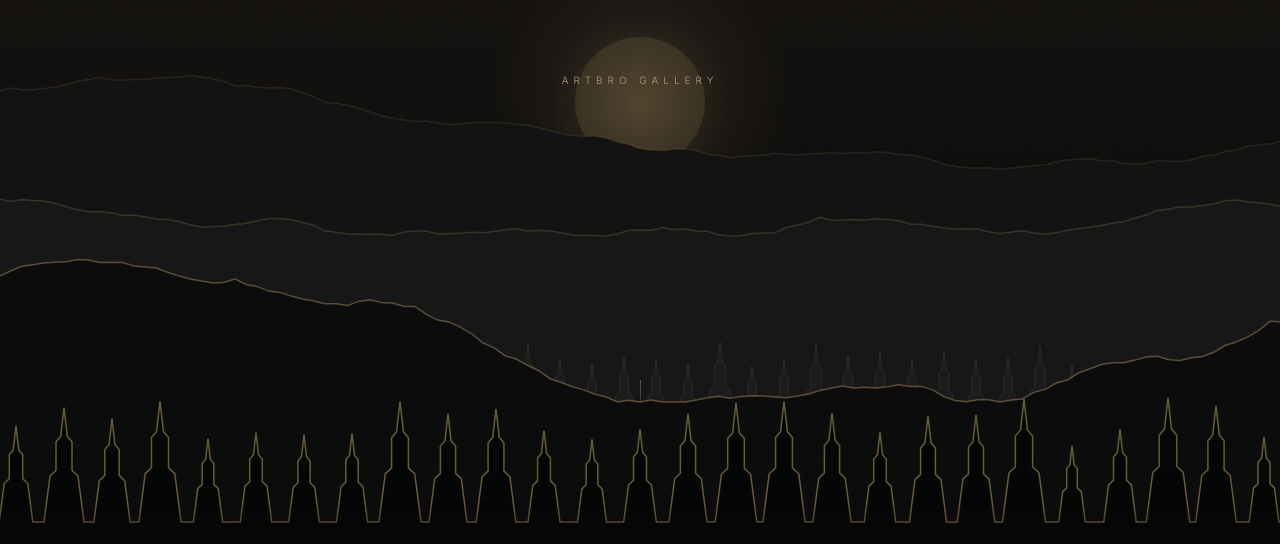
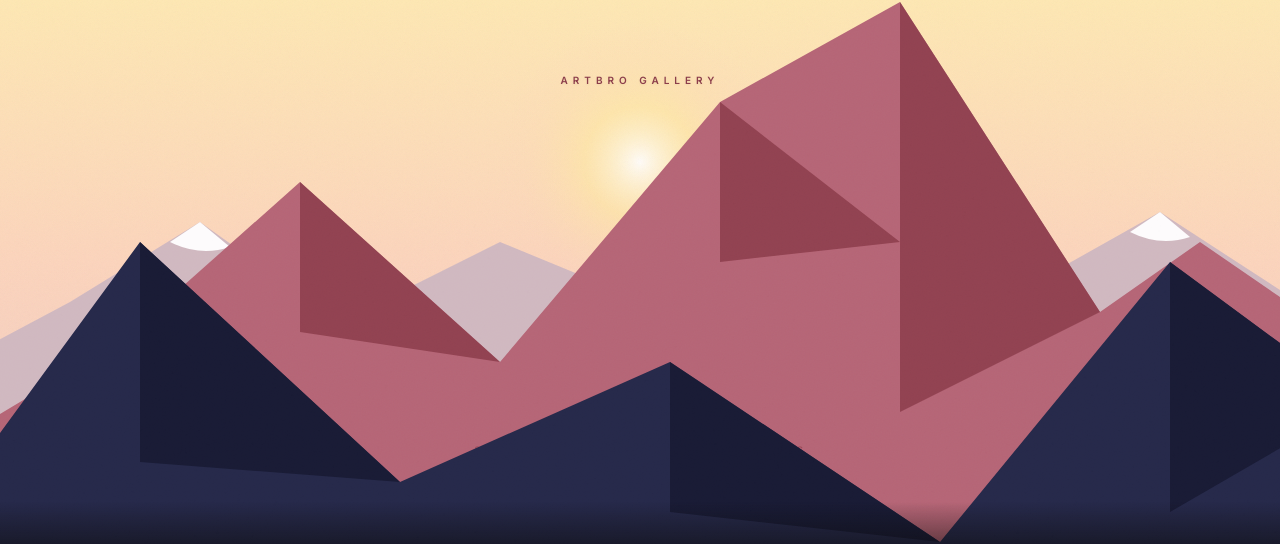
Before and after one commit to Uday1232004/ArtGallery, a React (Vite) app in the folder frontend/: page / in a window 1280 px wide. Shown: the part 138-682 px from the top of the page. Built offline with nearby package versions, Linux system fonts and the light colour scheme; no server answers.

Commit message:
feat: remove pine trees and adapt mountain layout/colors to match warm faceted sunset vector illustration

```diff
--- a/frontend/src/sections/Hero.jsx
+++ b/frontend/src/sections/Hero.jsx
@@ -2,86 +2,6 @@ import { useEffect, useRef, useMemo } from 'react'
 import { gsap } from '../animations/gsap'
 import { splitTextIntoWords } from '../animations/motions'
 import ScrollIndicator from '../components/ScrollIndicator'
-
-function generateTerrain(width, startY, endY, roughness, seed, minH, maxH) {
-  let m_w = seed;
-  let m_z = 987654321;
-  const random = () => {
-    m_w = (36969 * (m_w & 65535) + (m_w >> 16)) & 4294967295;
-    m_z = (18000 * (m_z & 65535) + (m_z >> 16)) & 4294967295;
-    return (((m_w << 16) + m_z) >>> 0) / 4294967296;
-  }
-
-  const segments = 128;
-  const heights = new Array(segments + 1);
-  heights[0] = startY;
-  heights[segments] = endY;
-
-  const displace = (l, r, roughnessVal) => {
-    if (r - l <= 1) return;
-    const mid = Math.floor((l + r) / 2);
-    const avg = (heights[l] + heights[r]) / 2;
-    const offset = (random() - 0.5) * roughnessVal * (r - l) * 0.75;
-
-    // Apply boundary checks to keep heights realistic and layered
-    heights[mid] = Math.max(minH, Math.min(maxH, avg + offset));
-
-    displace(l, mid, roughnessVal);
-    displace(mid, r, roughnessVal);
-  }
-
-  displace(0, segments, roughness);
-
-  let path = `M0,${heights[0].toFixed(1)}`;
-  for (let i = 1; i <= segments; i++) {
-    const x = (i / segments) * width;
-    path += ` L${x.toFixed(1)},${heights[i].toFixed(1)}`;
-  }
-  path += ` L${width},850 L0,850 Z`;
-  return path;
-}
-
-function generateForest(width, floorY, density, avgHeight, seed) {
-  let m_w = seed;
-  let m_z = 987654321;
-  const random = () => {
-    m_w = (36969 * (m_w & 65535) + (m_w >> 16)) & 4294967295;
-    m_z = (18000 * (m_z & 65535) + (m_z >> 16)) & 4294967295;
-    return (((m_w << 16) + m_z) >>> 0) / 4294967296;
-  }
-
-  let path = `M0,850 L0,${floorY}`;
-  const step = width / density;
-
-  for (let i = 0; i <= density; i++) {
-    const x = i * step;
-    const h = avgHeight * (0.75 + random() * 0.5); // height variance
-    const w = h * 0.35; // base width proportional to height
-
-    const yBase = floorY;
-    const yMid = floorY - h * 0.4;
-    const yMidNotch = floorY - h * 0.45;
-    const yTop = floorY - h * 0.7;
-    const yTopNotch = floorY - h * 0.75;
-    const yPeak = floorY - h;
-
-    // Draw multi-tiered pine tree outline
-    path += ` L${(x - w * 0.5).toFixed(1)},${yBase.toFixed(1)}`;
-    path += ` L${(x - w * 0.35).toFixed(1)},${yMid.toFixed(1)}`;
-    path += ` L${(x - w * 0.2).toFixed(1)},${yMidNotch.toFixed(1)}`;
-    path += ` L${(x - w * 0.2).toFixed(1)},${yTop.toFixed(1)}`;
-    path += ` L${(x - w * 0.08).toFixed(1)},${yTopNotch.toFixed(1)}`;
-    path += ` L${x.toFixed(1)},${yPeak.toFixed(1)}`;
-    path += ` L${(x + w * 0.08).toFixed(1)},${yTopNotch.toFixed(1)}`;
-    path += ` L${(x + w * 0.2).toFixed(1)},${yTop.toFixed(1)}`;
-    path += ` L${(x + w * 0.2).toFixed(1)},${yMidNotch.toFixed(1)}`;
-    path += ` L${(x + w * 0.35).toFixed(1)},${yMid.toFixed(1)}`;
-    path += ` L${(x + w * 0.5).toFixed(1)},${yBase.toFixed(1)}`;
-  }
-
-  path += ` L${width},850 Z`;
-  return path;
-}
 
 export default function Hero({ ready }) {
   const sectionRef = useRef(null)
@@ -89,14 +9,26 @@ export default function Hero({ ready }) {
   const metaRef = useRef(null)
   const subtagRef = useRef(null)
 
-  // Generate deterministic realistic tall mountain and pine forest ranges
+  // Generate deterministic realistic tall vector mountain ranges matching the reference
   const mountainPaths = useMemo(() => {
     return {
-      back: generateTerrain(1440, 240, 270, 1.6, 54321, 60, 420),
-      mid: generateTerrain(1440, 320, 350, 2.1, 98765, 120, 460),
-      forestMid: generateForest(1440, 560, 45, 65, 77777),
-      fore: generateTerrain(1440, 420, 450, 2.6, 12345, 200, 540),
-      forestFore: generateForest(1440, 660, 30, 100, 88888),
+      // Distant range (Layer 1)
+      back: "M0,520 L150,440 L280,360 L420,460 L580,380 L750,450 L920,330 L1080,440 L1240,350 L1440,480 L1440,850 L0,850 Z",
+      backSnow1: "M250,380 L280,360 L310,385 Q280,395 250,380 Z",
+      backSnow2: "M890,350 L920,330 L950,355 Q920,365 890,350 Z",
+      backSnow3: "M1210,370 L1240,350 L1270,375 Q1240,385 1210,370 Z",
+
+      // Midground range (Layer 2)
+      mid: "M0,600 L200,480 L380,320 L580,500 L800,240 L980,140 L1180,450 L1280,380 L1440,490 L1440,850 L0,850 Z",
+      midShade1: "M980,140 L1180,450 L980,550 Z", // Majestic peak right shade
+      midShade2: "M380,320 L580,500 L380,470 Z", // Left-mid peak right shade
+      midShade3: "M800,240 L980,380 L800,400 Z", // Center-left peak right shade
+
+      // Foreground range (Layer 3)
+      fore: "M0,680 L220,380 L480,620 L750,500 L1020,680 L1250,400 L1440,540 L1440,850 L0,850 Z",
+      foreShade1: "M220,380 L480,620 L220,600 Z", // Left fore peak right shade
+      foreShade2: "M1250,400 L1440,540 L1250,650 Z", // Right fore peak right shade
+      foreShade3: "M750,500 L1020,680 L750,650 Z", // Center fore peak right shade
     }
   }, [])
 
@@ -113,15 +45,15 @@ export default function Hero({ ready }) {
     const ctx = gsap.context(() => {
       const tl = gsap.timeline({ delay: 0.1 })
 
-      // Majestic entry for mountains, forests, and glowing sun
+      // Majestic entry for mountains and glowing sun
       tl.fromTo('.para-sun',
         { scale: 0.9, opacity: 0 },
         { scale: 1, opacity: 1, duration: 2.2, ease: 'power3.out' }
       )
 
-      tl.fromTo(['.para-back', '.para-mid', '.para-forest-mid', '.para-fore', '.para-forest-fore'],
+      tl.fromTo(['.para-back', '.para-mid', '.para-fore'],
         { y: 150, opacity: 0 },
-        { y: 0, opacity: 1, duration: 2.5, ease: 'power4.out', stagger: 0.12 },
+        { y: 0, opacity: 1, duration: 2.5, ease: 'power4.out', stagger: 0.15 },
         '-=1.8'
       )
 
@@ -166,12 +98,10 @@ export default function Hero({ ready }) {
       scrollTl.to('.para-sun', { yPercent: 12, ease: 'none' }, 0)
       scrollTl.to('.para-back', { yPercent: 22, ease: 'none' }, 0)
       scrollTl.to('.para-mid', { yPercent: 32, ease: 'none' }, 0)
-      scrollTl.to('.para-forest-mid', { yPercent: 38, ease: 'none' }, 0)
       scrollTl.to(headline, { yPercent: -12, opacity: 0.15, ease: 'none' }, 0)
       scrollTl.to(subtagRef.current, { yPercent: -12, opacity: 0, ease: 'none' }, 0)
       scrollTl.to(metaRef.current, { yPercent: -12, opacity: 0, ease: 'none' }, 0)
       scrollTl.to('.para-fore', { yPercent: 44, ease: 'none' }, 0)
-      scrollTl.to('.para-forest-fore', { yPercent: 50, ease: 'none' }, 0)
 
     }, section)
 
@@ -184,19 +114,17 @@ export default function Hero({ ready }) {
       gsap.to('.para-sun', { x: mouseX * 12, y: mouseY * 8, duration: 1.5, ease: 'power2.out' })
       gsap.to('.para-back', { x: mouseX * 24, y: mouseY * 12, duration: 1.5, ease: 'power2.out' })
       gsap.to('.para-mid', { x: mouseX * 36, y: mouseY * 18, duration: 1.5, ease: 'power2.out' })
-      gsap.to('.para-forest-mid', { x: mouseX * 42, y: mouseY * 22, duration: 1.5, ease: 'power2.out' })
       gsap.to(headline, { x: mouseX * -25, y: mouseY * -15, duration: 1.5, ease: 'power2.out' })
       gsap.to(subtagRef.current, { x: mouseX * -25, y: mouseY * -15, duration: 1.5, ease: 'power2.out' })
       gsap.to(metaRef.current, { x: mouseX * -25, y: mouseY * -15, duration: 1.5, ease: 'power2.out' })
       gsap.to('.para-fore', { x: mouseX * 52, y: mouseY * 28, duration: 1.5, ease: 'power2.out' })
-      gsap.to('.para-forest-fore', { x: mouseX * 62, y: mouseY * 32, duration: 1.5, ease: 'power2.out' })
     }
 
     const handleMouseLeave = () => {
       gsap.to([
-        '.para-sun', '.para-back', '.para-mid', '.para-forest-mid',
+        '.para-sun', '.para-back', '.para-mid',
         headline, subtagRef.current, metaRef.current,
-        '.para-fore', '.para-forest-fore'
+        '.para-fore'
       ], {
         x: 0,
         y: 0,
@@ -226,67 +154,50 @@ export default function Hero({ ready }) {
         <div className="w-full h-full grain-animation bg-noise" />
       </div>
 
-      {/* Sky Background Gradient */}
-      <div className="absolute inset-0 bg-gradient-to-b from-[#181512] via-[#0d0c0b] to-[#080808] pointer-events-none" style={{ zIndex: 0 }} />
+      {/* Sky Background Gradient (Warm Sunrise) */}
+      <div className="absolute inset-0 bg-gradient-to-b from-[#FFF2AF] via-[#FCD5BD] to-[#E8C5C8] pointer-events-none" style={{ zIndex: 0 }} />
 
       {/* Sun / Moon Layer */}
       <div className="absolute inset-0 flex items-center justify-center pointer-events-none para-sun" style={{ zIndex: 1 }}>
         <svg className="w-[1440px] h-[800px] max-w-full max-h-full" viewBox="0 0 1440 800" preserveAspectRatio="xMidYMid slice">
           <defs>
             <radialGradient id="sunGlow" cx="50%" cy="50%" r="50%">
-              <stop offset="0%" stopColor="#C9A96E" stopOpacity="0.25" />
-              <stop offset="60%" stopColor="#C9A96E" stopOpacity="0.05" />
-              <stop offset="100%" stopColor="#C9A96E" stopOpacity="0" />
+              <stop offset="0%" stopColor="#FFFFFF" stopOpacity="0.9" />
+              <stop offset="40%" stopColor="#FFECA1" stopOpacity="0.5" />
+              <stop offset="100%" stopColor="#FCD5BD" stopOpacity="0" />
             </radialGradient>
           </defs>
-          <circle cx="720" cy="240" r="150" fill="url(#sunGlow)" />
-          <circle cx="720" cy="240" r="65" fill="#C9A96E" opacity="0.12" />
+          <circle cx="720" cy="300" r="140" fill="url(#sunGlow)" />
         </svg>
       </div>
 
-      {/* Layer 1: Distant Mountains */}
+      {/* Layer 1: Distant Mountains (Lavender Pink + Snowcaps) */}
       <div className="absolute inset-0 pointer-events-none para-back" style={{ zIndex: 2 }}>
         <svg className="w-full h-full" viewBox="0 0 1440 800" preserveAspectRatio="xMidYMax slice">
-          <path
-            d={mountainPaths.back}
-            fill="#121212"
-            stroke="rgba(201, 169, 110, 0.12)"
-            strokeWidth="1.5"
-          />
+          <path d={mountainPaths.back} fill="#D0B8C0" />
+          <path d={mountainPaths.backSnow1} fill="#FFFFFF" opacity="0.95" />
+          <path d={mountainPaths.backSnow2} fill="#FFFFFF" opacity="0.95" />
+          <path d={mountainPaths.backSnow3} fill="#FFFFFF" opacity="0.95" />
         </svg>
       </div>
 
-      {/* Layer 2: Midground Mountains */}
+      {/* Layer 2: Midground Mountains (Rose/Pink Majestic Cliffs with Shaded Facets) */}
       <div className="absolute inset-0 pointer-events-none para-mid" style={{ zIndex: 3 }}>
         <svg className="w-full h-full" viewBox="0 0 1440 800" preserveAspectRatio="xMidYMax slice">
-          <path
-            d={mountainPaths.mid}
-            fill="#161616"
-            stroke="rgba(201, 169, 110, 0.2)"
-            strokeWidth="1.5"
-          />
+          <path d={mountainPaths.mid} fill="#B56576" />
+          <path d={mountainPaths.midShade1} fill="#8B3D4A" opacity="0.85" />
+          <path d={mountainPaths.midShade2} fill="#8B3D4A" opacity="0.85" />
+          <path d={mountainPaths.midShade3} fill="#8B3D4A" opacity="0.85" />
         </svg>
       </div>
 
-      {/* Layer 2b: Midground Pine Forest */}
-      <div className="absolute inset-0 pointer-events-none para-forest-mid" style={{ zIndex: 4 }}>
-        <svg className="w-full h-full" viewBox="0 0 1440 800" preserveAspectRatio="xMidYMax slice">
-          <path
-            d={mountainPaths.forestMid}
-            fill="#1b1b1b"
-            stroke="rgba(201, 169, 110, 0.12)"
-            strokeWidth="1"
-          />
-        </svg>
-      </div>
-
-      {/* ── Main Headline (Sandwiched between Midground Forest and Foreground Mountains) ── */}
+      {/* ── Main Headline (Sandwiched between Midground and Foreground Mountains) ── */}
       <div
         className="absolute inset-0 flex flex-col items-center justify-center text-center px-4 pointer-events-none"
-        style={{ zIndex: 5 }}
+        style={{ zIndex: 4 }}
       >
         <div ref={subtagRef} className="mb-6" style={{ opacity: 0 }}>
-          <span className="font-sans text-[10px] tracking-[0.5em] text-gold uppercase drop-shadow-sm">
+          <span className="font-sans text-[10px] tracking-[0.5em] text-[#8B3D4A] uppercase drop-shadow-sm font-bold">
             ArtBro Gallery
           </span>
         </div>
@@ -294,40 +205,26 @@ export default function Hero({ ready }) {
         <h1
           ref={headlineRef}
           className="font-serif font-light text-cream leading-[1.05] tracking-tight will-change-transform max-w-5xl mx-auto"
-          style={{ fontSize: 'clamp(3.5rem, 8vw, 8rem)', textShadow: '0 10px 40px rgba(0,0,0,0.5)' }}
+          style={{ fontSize: 'clamp(3.5rem, 8vw, 8rem)', textShadow: '0 8px 30px rgba(139, 61, 74, 0.4)' }}
         >
           Connecting Creators & Art Lovers.
         </h1>
 
         <div ref={metaRef} className="mt-12 flex flex-col items-center gap-4" style={{ opacity: 0 }}>
-          <div className="h-12 w-px bg-gradient-to-b from-gold/50 to-transparent" />
-          <span className="font-sans text-[9px] tracking-[0.3em] text-ivory/50 uppercase">
+          <div className="h-12 w-px bg-gradient-to-b from-[#8B3D4A]/50 to-transparent" />
+          <span className="font-sans text-[9px] tracking-[0.3em] text-[#8B3D4A]/70 uppercase font-semibold">
             Sketches, Portraits & Custom Commissions
           </span>
         </div>
       </div>
 
-      {/* Layer 3: Foreground Mountains */}
-      <div className="absolute inset-0 pointer-events-none para-fore" style={{ zIndex: 6 }}>
+      {/* Layer 3: Foreground Mountains (Deep Indigo/Violet Ridges with Shaded Facets) */}
+      <div className="absolute inset-0 pointer-events-none para-fore" style={{ zIndex: 5 }}>
         <svg className="w-full h-full" viewBox="0 0 1440 800" preserveAspectRatio="xMidYMax slice">
-          <path
-            d={mountainPaths.fore}
-            fill="#0b0b0b"
-            stroke="rgba(201, 169, 110, 0.4)"
-            strokeWidth="1.5"
-          />
-        </svg>
-      </div>
-
-      {/* Layer 3b: Foreground Pine Forest */}
-      <div className="absolute inset-0 pointer-events-none para-forest-fore" style={{ zIndex: 7 }}>
-        <svg className="w-full h-full" viewBox="0 0 1440 800" preserveAspectRatio="xMidYMax slice">
-          <path
-            d={mountainPaths.forestFore}
-            fill="#050505"
-            stroke="rgba(201, 169, 110, 0.5)"
-            strokeWidth="1.5"
-          />
+          <path d={mountainPaths.fore} fill="#26294A" />
+          <path d={mountainPaths.foreShade1} fill="#181A33" opacity="0.9" />
+          <path d={mountainPaths.foreShade2} fill="#181A33" opacity="0.9" />
+          <path d={mountainPaths.foreShade3} fill="#181A33" opacity="0.9" />
         </svg>
       </div>
 
```
